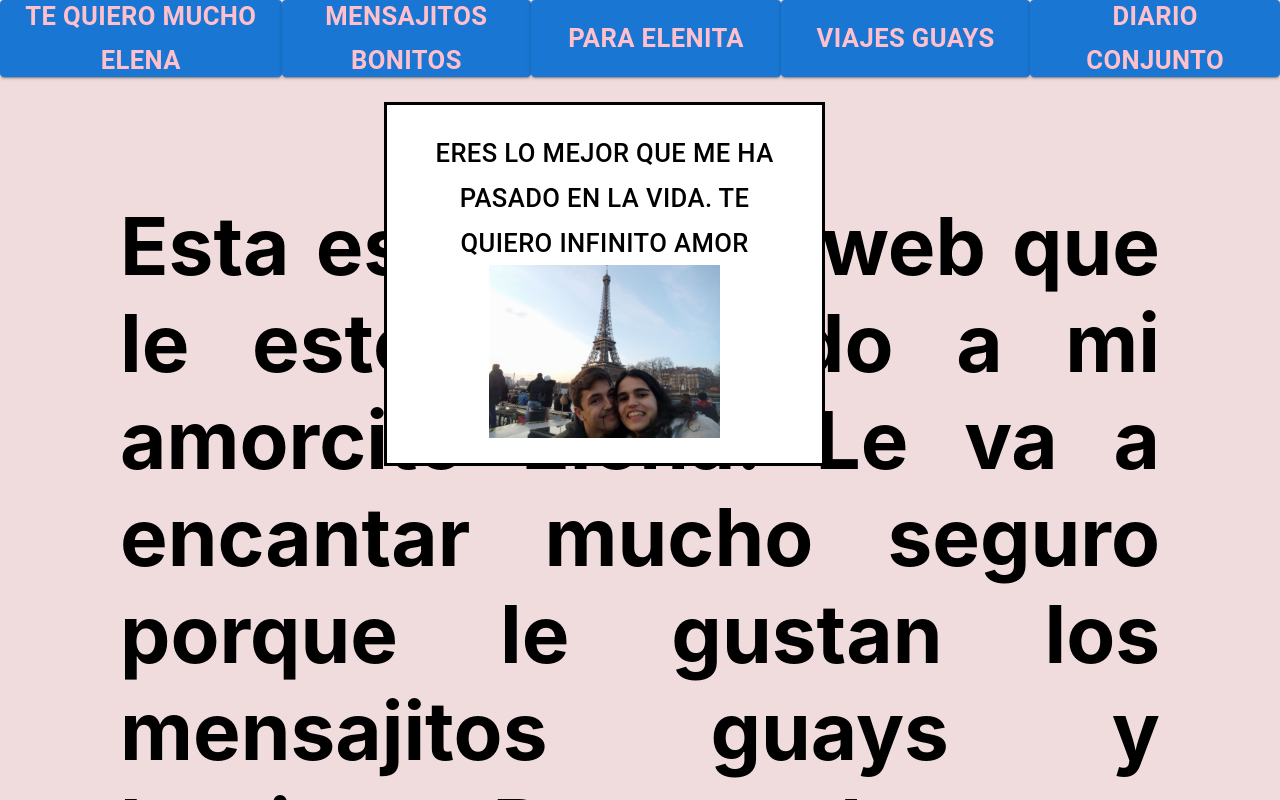
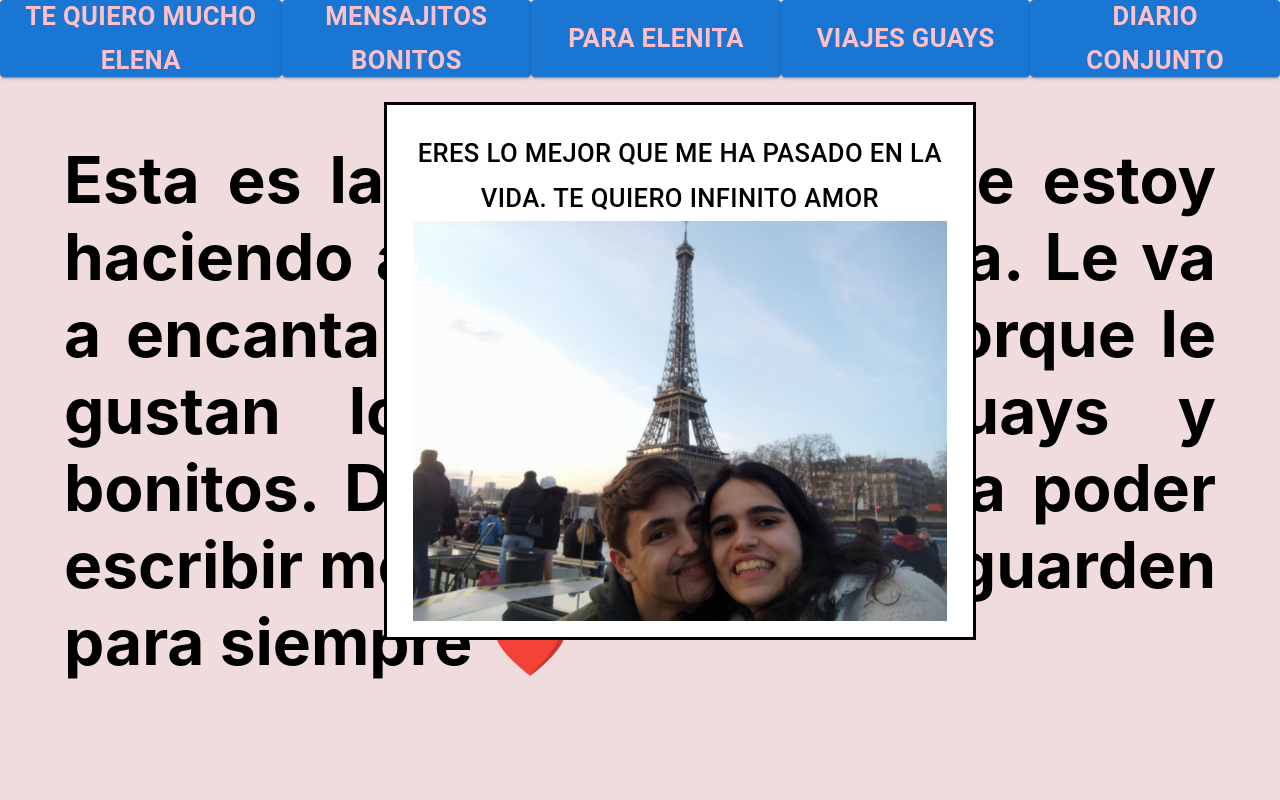
Before and after one commit to Churly01/Churly01.github.io, a React (Create React App) app: page / in a window 1280 px wide. Both pictures are taken after a click on the button "TE QUIERO MUCHO ELENA". Built offline with nearby package versions, Linux system fonts and the light colour scheme.

Commit message:
Change size

```diff
--- a/src/App.js
+++ b/src/App.js
@@ -5,7 +5,6 @@ import DiaryScreen from './screens/DiaryScreen.js';
 import MessagesScreen from './screens/MessagesScreen.js';
 import {Route, Routes} from "react-router-dom";
 import TopBar from './components/TopBar.js';
-
 
 
 function App() {
--- a/src/components/LoveButton.js
+++ b/src/components/LoveButton.js
@@ -24,7 +24,7 @@ const LoveButton = () =>{
              top:"8vw",
              left:"30vw",
              position:"absolute",
-             width:"30vw"
+             height:"60vh"
          }}
        >
          Eres lo mejor que me ha pasado en la vida. Te quiero infinito amor
@@ -34,7 +34,7 @@ const LoveButton = () =>{
            style = {{
                marginLeft: "auto",
                marginRight: "auto",
-               width:"60%",
+               height: "50vh",
                zIndex:1000,
                display:"block"
            }}
--- a/src/index.js
+++ b/src/index.js
@@ -2,12 +2,11 @@ import React           from 'react';
 import ReactDOM        from 'react-dom/client';
 import './index.css';
 import App             from './App';
-import {BrowserRouter} from "react-router-dom"
+import {BrowserRouter} from "react-router-dom";
 import reportWebVitals from './reportWebVitals';
 
 const root = ReactDOM.createRoot(document.getElementById('root'));
 root.render(
-
   <React.StrictMode>
     <BrowserRouter>
       <App/>
--- a/src/screens/Main.js
+++ b/src/screens/Main.js
@@ -1,9 +1,7 @@
-
-
 
 const Main = () => {
   return (
-    <div style={{fontSize: "5em", color:"black", margin: "1.5em", textAlign:'justify'}}>
+    <div style={{fontSize: "5vw", color:"black", margin: "1em", textAlign:'justify'}}>
       <b>
         Esta es la pagina web que le estoy haciendo a mi amorcito Elena.
         Le va a encantar mucho seguro porque le gustan los mensajitos guays y bonitos.
@@ -11,6 +9,6 @@ const Main = () => {
       </b> ❤️
     </div>
     );
-}
+};
 
 export default Main;
```
